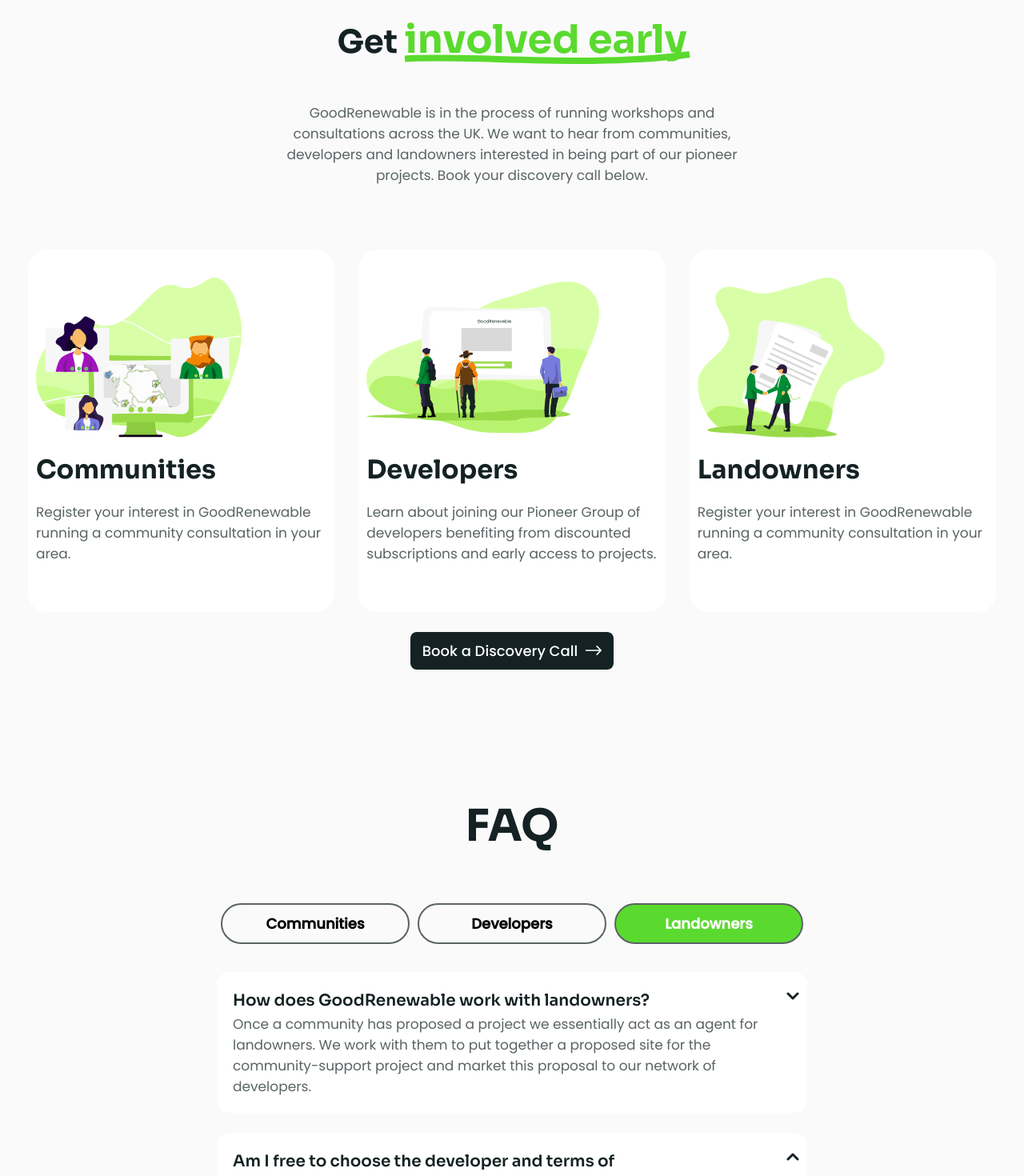
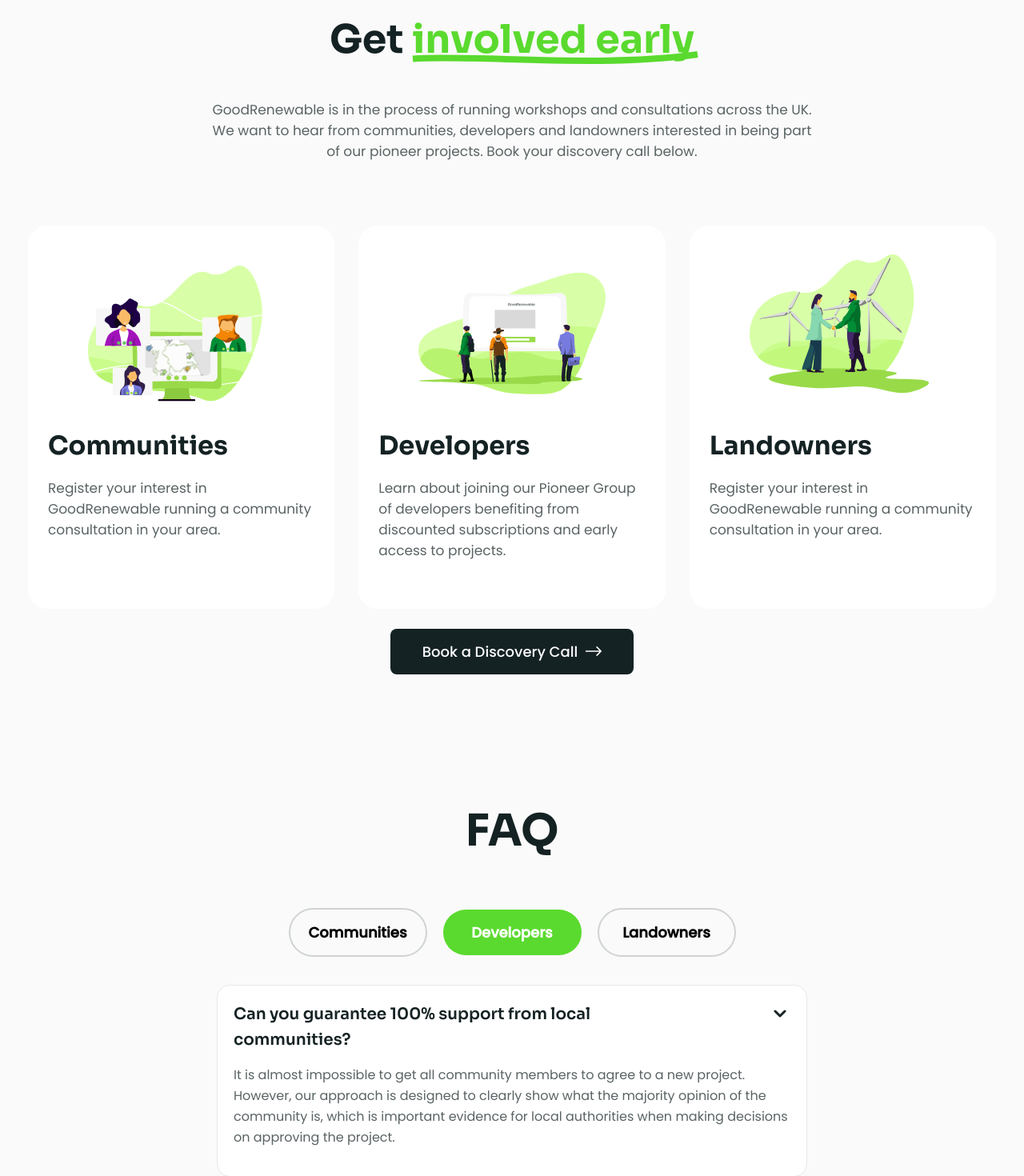
Before and after one commit to elghanbibadr/GoodRenewable, a React (Vite) app: page / in a window 1280 px wide. Shown: the part 4660-6130 px from the top of the page at 80% size. Built offline with nearby package versions, Linux system fonts and the light colour scheme.

Commit message:
more tweaking on desktops

```diff
--- a/src/componenet/Callout/Callout.jsx
+++ b/src/componenet/Callout/Callout.jsx
@@ -8,13 +8,14 @@
   return (
     <div className='my-40 p-4 md:grid md:grid-rows-[auto] items-center'>
       <div data-aos="zoom-in" className='md:text-center'>
-        <h3 className=' md:relative md:top-10' >Get <strong className='strong--taller lg:text-[4.9rem] '>involved early</strong></h3>
-        <p className='my-32 lg:w-1/2 lg:mx-auto'>
-          GoodRenewable is in the process of running workshops and consultations across the UK. We want to hear from communities, developers and landowners interested in being part of our pioneer projects. Book your discovery call below.
+        <h3 className=' md:relative lg:text-[4.9rem] md:top-10' >Get <strong className='strong--taller  '>involved early</strong></h3>
+        <p className='my-32  lg:mx-auto'>
+          GoodRenewable is in the process of running workshops and consultations across the UK. <br/> We want to hear from communities, developers and landowners interested in being part <br/> of our pioneer projects. Book your discovery call below.
         </p>
       </div>
 
-      <BookCallBtn fill='white' className='py-4 md:mt-10 md:row-start-3 book-discoveryCall-btn md:mx-auto mb-20 bg-black hover:bg-paleWhite hover:text-black text-white' text='Book a Discovery Call' />
+      <BookCallBtn fill='white' className='py-4 lg:py-6  lg:px-16 md:mt-10 md:row-start-3 book-discoveryCall-btn md:mx-auto mb-20 bg-black hover:bg-paleWhite hover:text-black text-white' text='Book a Discovery Call' />
+
       <div data-aos="fade-down" data-aos-easing="linear" data-aos-duration="1500">
         <Gridx3 >
           {CalloutCardsData.map(({ id, title, text, img }) => {
--- a/src/componenet/Callout/CalloutCard.jsx
+++ b/src/componenet/Callout/CalloutCard.jsx
@@ -1,11 +1,11 @@
 import Card from '../UI/Card'
 const CalloutCard = (props) => {
   return (
-    <Card className='p-4 mx-auto h-full my-10 rounded-[2.4rem] max-w-[40.5rem] '>
-      <div className='w-[80%] h-[200px]'><img className=' h-full mt-10' src={props.img} loading="lazy" alt={`${props.title} svg logo presentation`} /></div>
+    <Card className='py-4 px-10 mx-auto h-full my-10 rounded-[2.4rem] max-w-[40.5rem] '>
+      <div className='w-[70%] h-[200px] mx-auto'><img className='  h-full mt-10' src={props.img} loading="lazy" alt={`${props.title} svg logo presentation`} /></div>
       <div >
         <h4 className='my-8' >{props.title}</h4>
-        <p >{props.text}</p>
+        <p >{props.text} <a>{props.link}</a></p>
       </div>
     </Card>
   )
--- a/src/componenet/Callout/CalloutCardsData.js
+++ b/src/componenet/Callout/CalloutCardsData.js
@@ -1,6 +1,6 @@
 import communitesImage from "../../assets/localCommunity.svg"
 import developersImg from '../../assets/developers.svg'
-import landowner from '../../assets/humansShaking.svg'
+import landowner from '../../assets/landowners.svg'
 export const CalloutCardsData=[
     {
         id:1,
--- a/src/componenet/Faq/Faq.jsx
+++ b/src/componenet/Faq/Faq.jsx
@@ -6,7 +6,7 @@
 
 const Faq = () => {
   const [activeIndex, setActiveIndex] = useState(1);
-  const [currentVisibleData, setCurrentVisibleData] = useState(landownersFaqData)
+  const [currentVisibleData, setCurrentVisibleData] = useState(developersFaqData)
 
   const hanldeQuestionClicked = (e) => {
     if (activeIndex === e.currentTarget.id) return
@@ -22,18 +22,18 @@
   return (
     <div className='lg:w-[60%]  md:w-[70%]  sm:w-[90%] mt-20 mx-auto'>
       <h2 className='text-center lg:mb-20'>FAQ</h2>
-      <div onClick={handleBtnClicked} className='flex mt-10 items-center   flex-col md:flex-row'>
-        <button id="1" className={`border-paleBlack w-[70%] sm:w-[32rem] ma ${currentVisibleData == communitiesFaqData ? "bg-green text-white" : ""} border-paleBlack  text-[1.8rem] px-6 mx-2 font-[600] border-[2px] py-4 rounded-full`}>Communities </button>
-        <button id="2" className={` w-[70%] my-4 sm:w-[32rem] ${currentVisibleData == developersFaqData ? "bg-green text-white" : ""} px-6 border-paleBlack font-[600] border-[2px] mx-2 py-4  rounded-full  `}>Developers</button>
-        <button id="3" className={`border-paleBlack w-[70%] sm:w-[32rem] ${currentVisibleData == landownersFaqData ? "bg-green text-white" : "border-paleBlack "} text-[1.8rem] px-6 mx-2 font-[600] border-[2px] py-4 rounded-full`}>Landowners </button>
+      <div onClick={handleBtnClicked} className='flex mt-10 items-center md:justify-center md:gap-x-[1rem]   flex-col md:flex-row'>
+        <button id="1" className={` faqBtn ${currentVisibleData == communitiesFaqData ? "bg-green text-white border-none" : ""} `}>Communities </button>
+        <button id="2" className={` faqBtn  ${currentVisibleData == developersFaqData ? "bg-green text-white border-none" : ""}  `}>Developers</button>
+        <button id="3" className={`faqBtn ${currentVisibleData == landownersFaqData ? "bg-green text-white border-none" : " "}`}>Landowners </button>
       </div>
 
       <div data-aos="fade-down" data-aos-easing="linear" data-aos-duration="1500">
         {currentVisibleData.map(({ id, question, answer }) => {
-          return <div onClick={hanldeQuestionClicked} key={id} id={id} className='bg-white cursor-pointer rounded-[16px] relative p-4 md:p-8 my-10' >
-            <h5 className='w-[80%]'>{question}</h5>
-            <img className={`absolute top-10 right-4 ${activeIndex == id ? "rotate-180" : ""}`} src={arrow} alt='arrow logo' loading='lazy' />
-            <p className={`${activeIndex == id ? "opacity-100 visible" : "opacity-0 invisible h-0"} transition-opacity duration-1000`}> {answer}</p>
+          return <div onClick={hanldeQuestionClicked} key={id} id={id} className='bg-white border-[1px] border-[#E8E8E8] cursor-pointer rounded-[16px] relative p-4 md:p-8 my-10' >
+            <h5 className='w-[80%] '>{question}</h5>
+            <img className={`absolute top-12 right-10 ${activeIndex == id ? "rotate-180" : ""}`} src={arrow} alt='arrow logo' loading='lazy' />
+            <p className={`${activeIndex == id ? "opacity-100 visible my-6" : "opacity-0 invisible h-0"} transition-opacity text-[1.6rem] duration-1000`}> {answer}</p>
           </div>
 
         })}
--- a/src/componenet/Faq/FaqData.js
+++ b/src/componenet/Faq/FaqData.js
@@ -8,31 +8,38 @@
     {
         id:2,
         question:"Are projects technically verified ? ",
-        answer:"It is almost impossible to get all community members to agree to a new project. However, our approach is designed to clearly show what the majority opinion of the community is, which is important evidence for local authorities when making decisions on approving the project.",
+        answer:"One of our essential roles is ensuring community members plan based on the constraints that  exist in the area making projects unfeasible (protected areas, distance to settlements and the  electricity grid, etc.). Our process enables communities to propose projects that are feasible. Each developer, of course, makes their own decision as to whether a project makes sense or is feasible for them.",
 
     },
     {
         id:3,
         question:"What happens if the initial project scope is changed?",
-        answer:"It is almost impossible to get all community members to agree to a new project. However, our approach is designed to clearly show what the majority opinion of the community is, which is important evidence for local authorities when making decisions on approving the project.",
+        answer:"We understand project plans change as they are developed, whether that’s the specifications of  technology used or even the location of the site. We encourage communities to understand this and build flexibility into their proposals. In cases where significant changes are necessary  beyond the scope provided by communities we encourage and facilitate follow-up engagement to ratify community support.",
 
     },
     {
         id:4,
         question:"How is ownership of the projects structured?",
-        answer:"It is almost impossible to get all community members to agree to a new project. However, our approach is designed to clearly show what the majority opinion of the community is, which is important evidence for local authorities when making decisions on approving the project.",
+        answer:"Communities may propose part-ownership or other community benefits in a project. We provide guidance on what ownership or community benefit models are feasible. Developers are free to choose what share is designated for community ownership or benefits are offered. In cases where this is not aligned with the community proposal ratification of support is recommended.",
 
     },
     {
         id:5,
         question:"How do you account for congestion in the UK electricity grid?        ",
-        answer:"It is almost impossible to get all community members to agree to a new project. However, our approach is designed to clearly show what the majority opinion of the community is, which is important evidence for local authorities when making decisions on approving the project.",
+        answer:"We try to generate projects in areas where we believe there is still available capacity or that there are other routes to market (selling electricity to larger customers in the area). Where connection is not possible or only available in the near future, developers can simply reserve a  site and wait until market and technical conditions become suitable to start planning and  development.",
 
     },
     {
         id:6,
         question:"How does GoodRenewable charge developers? ",
-        answer:"It is almost impossible to get all community members to agree to a new project. However, our approach is designed to clearly show what the majority opinion of the community is, which is important evidence for local authorities when making decisions on approving the project.",
+        answer:"We charge a subscription to access the project we publish as well as a success fee on projects that developers take through to construction. The success fee is linked to project scale. Get in touch with us to find out more about our fee structure. [Get in touch underlined and links to hello@goodrenewable.io email]",
+
+    },
+
+    {
+        id:7,
+        question:"Who is behind GoodRenewable?",
+        answer:"We are a group of UK experts with decades of experience in renewable energy, community  engagement and workshop facilitation",
 
     },
 
--- a/src/index.css
+++ b/src/index.css
@@ -56,7 +56,9 @@
     .navbar__list li{
         @apply leading-[4rem]  my-10 md:my-2 md:mx-4 text-center
     }
-
+    .faqBtn{
+        @apply w-[70%] border-[#D0D3D3] my-4 md:w-[17.3rem]  text-[1.8rem]  mx-2 font-[600] border-[2px] py-6 rounded-full
+    }
   }
 
 
@@ -145,6 +147,9 @@
 }
 
 
+.book-discoveryCall-btn:hover{
+ border: 1px solid #152223;
+}
 
 
 
```
Also changed, not shown: src/assets/landowners.svg (added).
